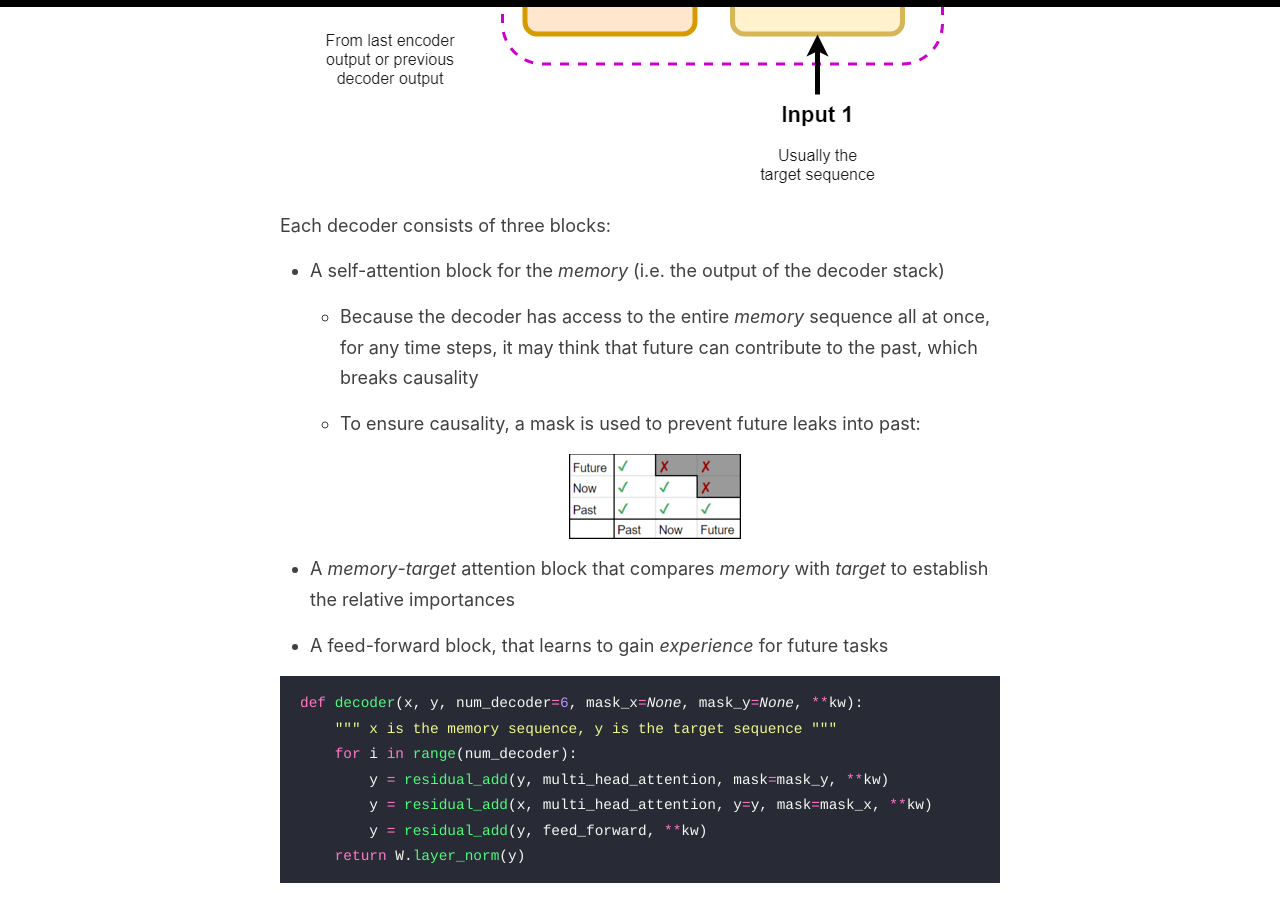
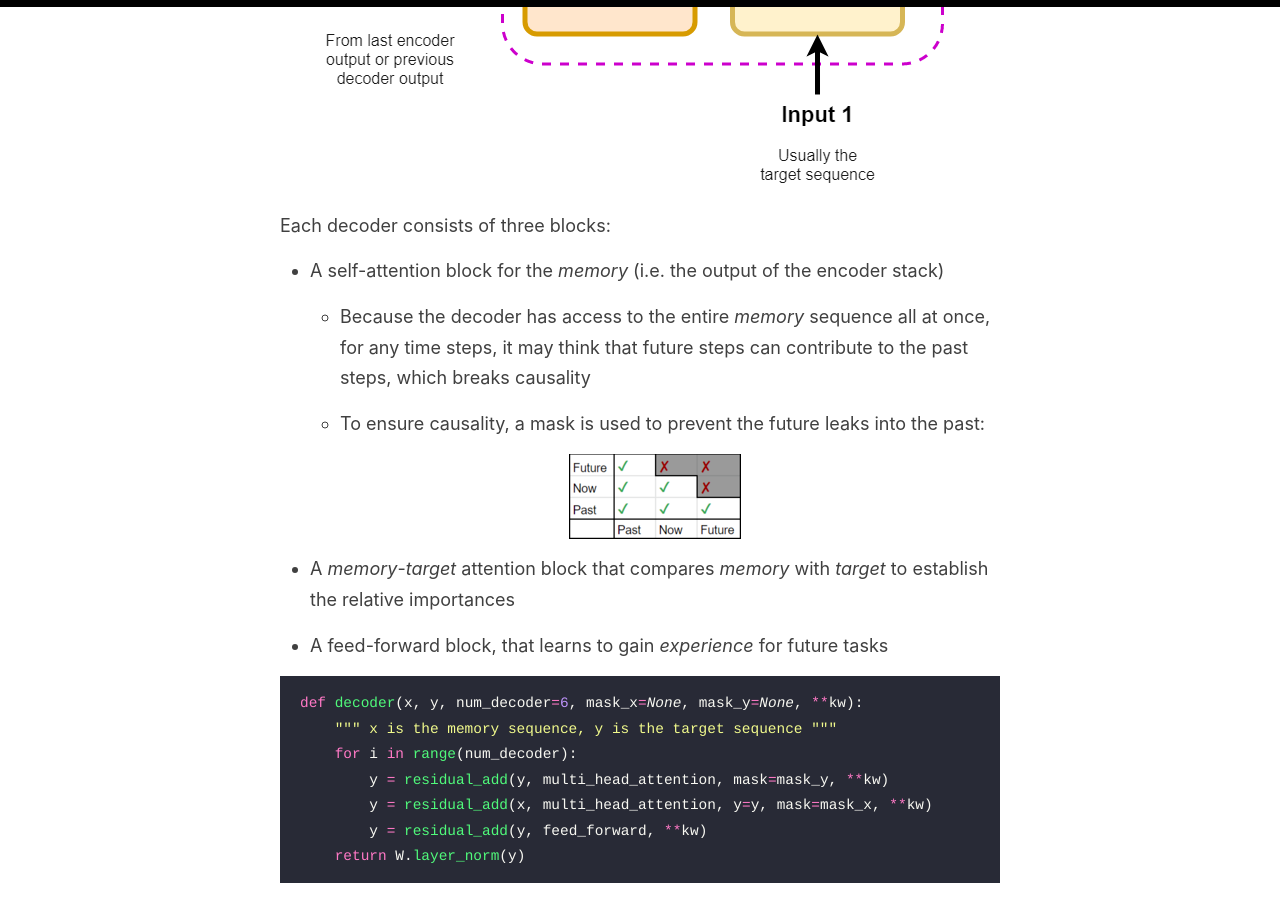
Before and after one commit to blue-season/blue-season.github.io, a Jekyll site: the page built from _posts/2019-09-08-transformer-in-5-minutes.md, in a window 1280 px wide and 900 px high, scrolled down 3039 px. Built offline with Jekyll 4.4.1, drawn with Linux system fonts in a browser that asks for light colours; comment, search, counter and statistics services are not loaded; some of the changed text lies outside the part shown.

Commit message:
Fix typo

````diff
--- a/_posts/2019-09-08-transformer-in-5-minutes.md
+++ b/_posts/2019-09-08-transformer-in-5-minutes.md
@@ -18,7 +18,7 @@ All code shown here are powered by [PyWarm](https://github.com/blue-season/pywar
 
 - The encoders encode a *source* sequence (for example, an English sentence) into a *memory* representation
 
-- The decoders compare the *memory* with a *target* sequence (for example, a corresponding sentence in spanish)
+- The decoders compare the *memory* with a *target* sequence (for example, a corresponding sentence in Spanish)
   to gain *experience* in order to handle future situations
 
 ```python
@@ -56,12 +56,12 @@ def encoder(x, num_encoder=6, **kw):
 
 Each decoder consists of three blocks:
 
-- A self-attention block for the *memory* (i.e. the output of the decoder stack)
+- A self-attention block for the *memory* (i.e. the output of the encoder stack)
 
     - Because the decoder has access to the entire *memory* sequence all at once,
-      for any time steps, it may think that future can contribute to the past, which breaks causality
+      for any time steps, it may think that future steps can contribute to the past steps, which breaks causality
 
-    - To ensure causality, a mask is used to prevent future leaks into past:
+    - To ensure causality, a mask is used to prevent the future leaks into the past:
 
     ![causal mask](/images/2019-09-08/causal-mask.png)
 
````
